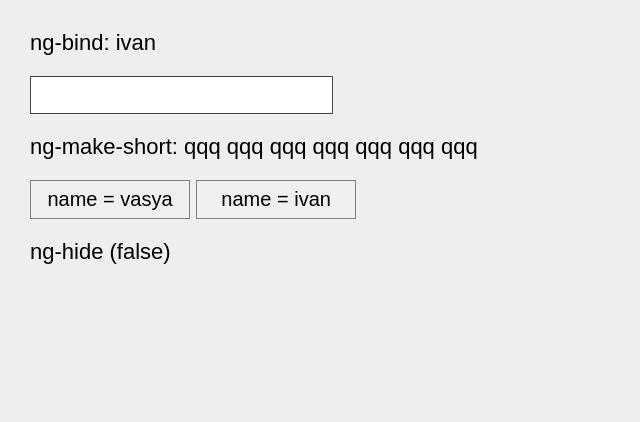
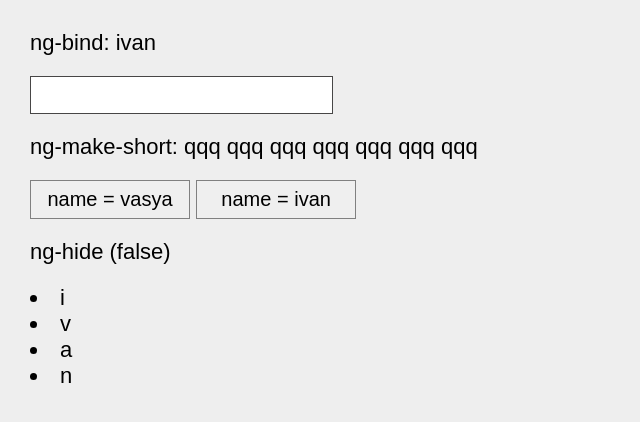
Before and after one commit to Vladislav-Shvorobuk/Angular_JS, a website: page index.html in a window 1280 px wide. Shown: the full height of the page, 0-640 px from the left. Drawn offline with Linux system fonts and the light colour scheme.

Commit message:
branch features add ng-repeat

```diff
--- a/index.html
+++ b/index.html
@@ -19,5 +19,6 @@
     <button ng-click = 'name = "ivan"' class = 'ng_click'>name = ivan</button>
     <p ng-hide="name ==='vasya'" class = 'ng_hide'>ng-hide    (false)</p>
     <p ng-show="name === 'vasya'" class = 'ng_show'>ng-show (true)</p>
+    <li ng-repeat="letter in name"></li>
 </body>
 </html>
--- a/src/js/index.js
+++ b/src/js/index.js
@@ -86,9 +86,24 @@
     });
   }
 
-  // function ngMakeShort(el) {
-  //   console.log('called directive ng-make-short on element', el);
-  // }
+  function ngRepeat(scope, node, attrs) {
+    const data = node.getAttribute('ng-repeat');
+    const parentEl = node.parentNode;
+
+    scope.$watch(() => {
+      const str = eval(data.split(' ')[2]);
+      const nodeList = document.querySelectorAll('[ng-repeat]');
+
+      for (const char of str) {
+        const clonedEl = node.cloneNode(false);
+        clonedEl.innerText = char;
+        parentEl.appendChild(clonedEl);
+      }
+      nodeList.forEach(el => el.remove());
+    });
+
+    scope.$apply();
+  }
 
   const myAngular = new AngularJS();
   myAngular.directive('ng-init', ngInit);
@@ -97,6 +112,7 @@
   myAngular.directive('ng-bind', ngBind);
   myAngular.directive('ng-click', ngClick);
   myAngular.directive('ng-model', ngModel);
+  myAngular.directive('ng-repeat', ngRepeat);
   // myAngular.directive('ng-make-short', ngMakeShort);
 
   myAngular.bootstrap();
```
